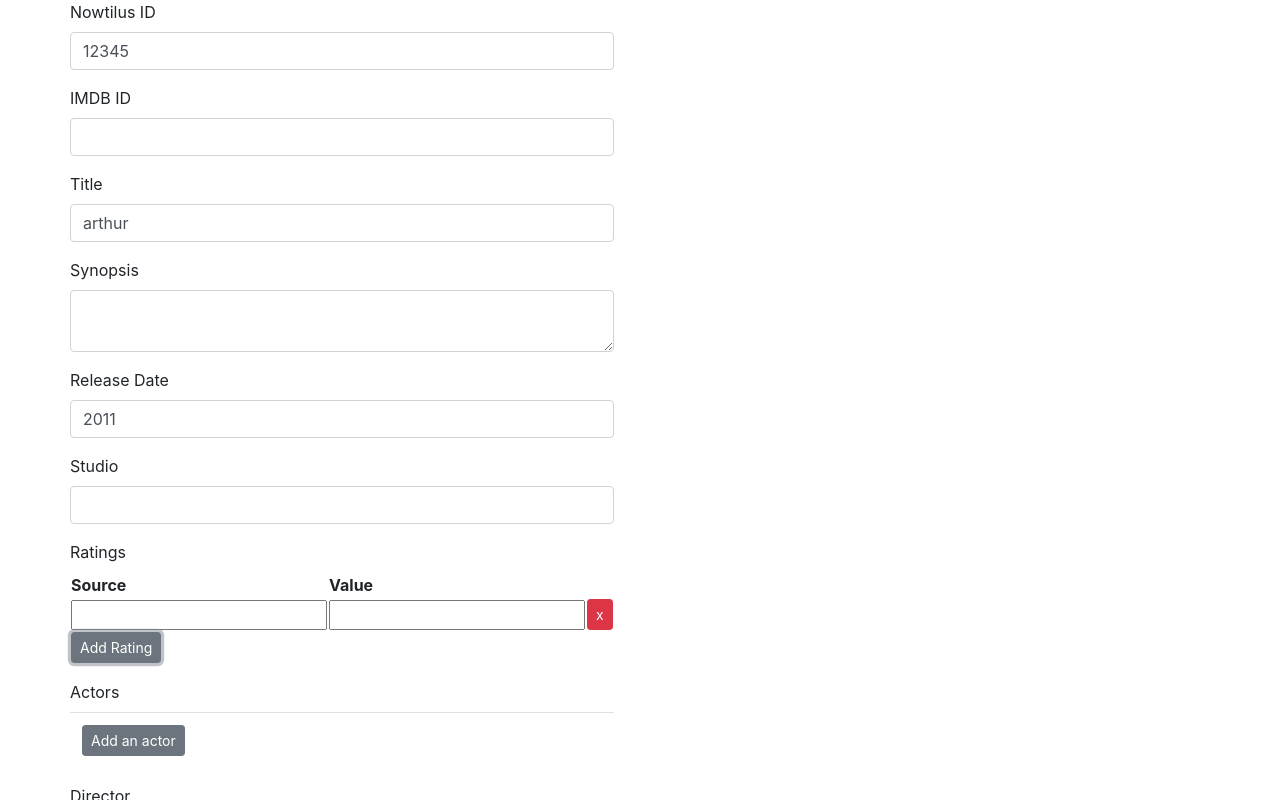
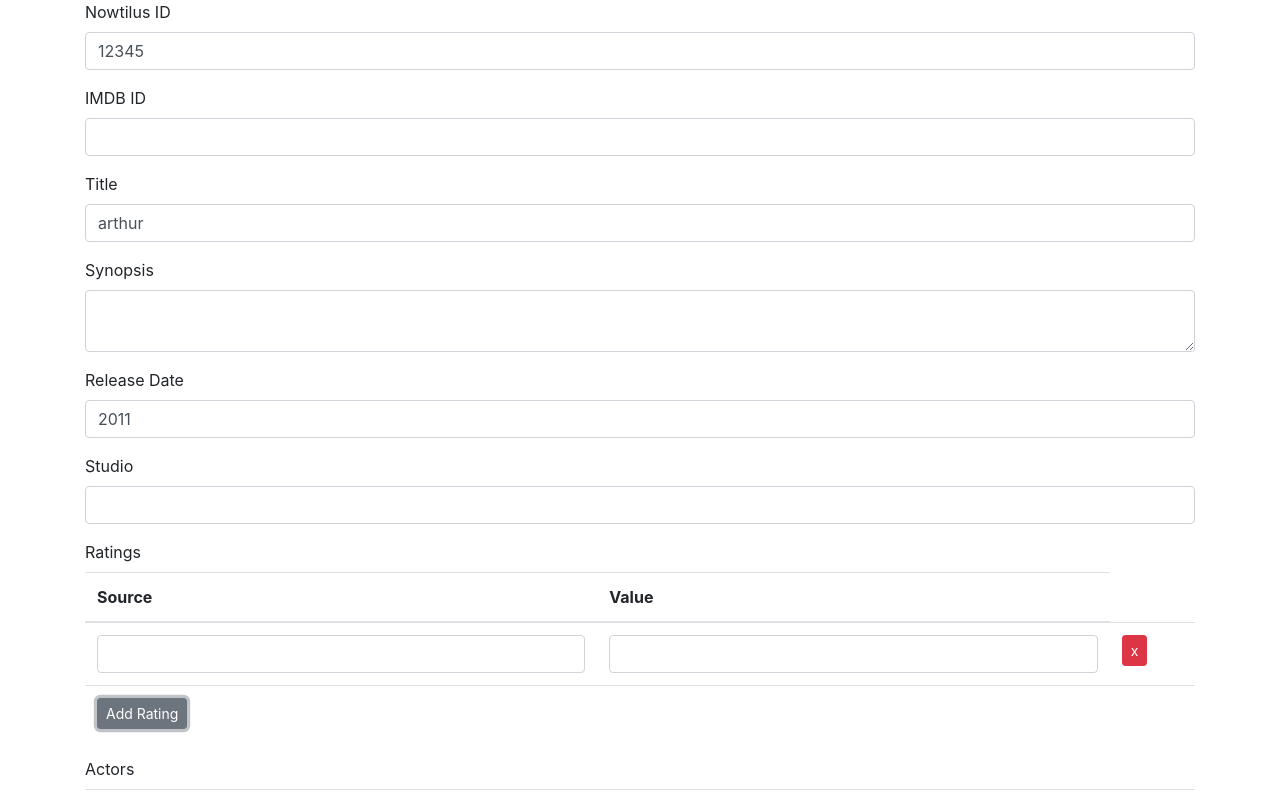
Before and after one commit to zachtownsend/OMDB-Metadata-Normalisation, a React (Create React App) app: page / in a window 1280 px wide. Both pictures are taken after a click on the button "Add Rating". Shown: the top 800 px of the page. Built offline with nearby package versions, Linux system fonts and the light colour scheme.

Commit message:
Form styles

```diff
--- a/src/App.js
+++ b/src/App.js
@@ -1,5 +1,5 @@
 import React, { Component } from 'react';
-import MoveForm from './components/MovieForm';
+import MovieForm from './components/MovieForm';
 
 class App extends Component {
   render() {
@@ -7,7 +7,9 @@ class App extends Component {
       <div className="App">
         <div className="container">
           <div className="row">
-            <MoveForm />
+            <div className="col-12">
+              <MovieForm />
+            </div>
           </div>
         </div>
       </div>
--- a/src/components/FieldArrayWrapper.js
+++ b/src/components/FieldArrayWrapper.js
@@ -12,7 +12,7 @@ const FieldArrayWrapper = ({ name, values, addButtonText }) => (
             {values.map((value, index) => (
               <tr key={index}>
                 <td>
-                  <Field name={`${name}.${index}`} />
+                  <Field className="form-control" name={`${name}.${index}`} />
                 </td>
                 <td>
                   <button
--- a/src/components/MovieForm.js
+++ b/src/components/MovieForm.js
@@ -236,7 +236,7 @@ export default class MovieForm extends Component {
                 <FieldArray
                   name="ratings"
                   render={arrayHelpers => (
-                    <table>
+                    <table className="table">
                       {values.ratings.length > 0 && (
                         <thead>
                           <tr>
@@ -250,10 +250,16 @@ export default class MovieForm extends Component {
                         {values.ratings.map((rating, index) => (
                           <tr key={index}>
                             <td>
-                              <Field name={`ratings[${index}].Source]`} />
+                              <Field
+                                className="form-control"
+                                name={`ratings[${index}].Source]`}
+                              />
                             </td>
                             <td>
-                              <Field name={`ratings[${index}].Value]`} />
+                              <Field
+                                className="form-control"
+                                name={`ratings[${index}].Value]`}
+                              />
                             </td>
                             <td>
                               <button
```
